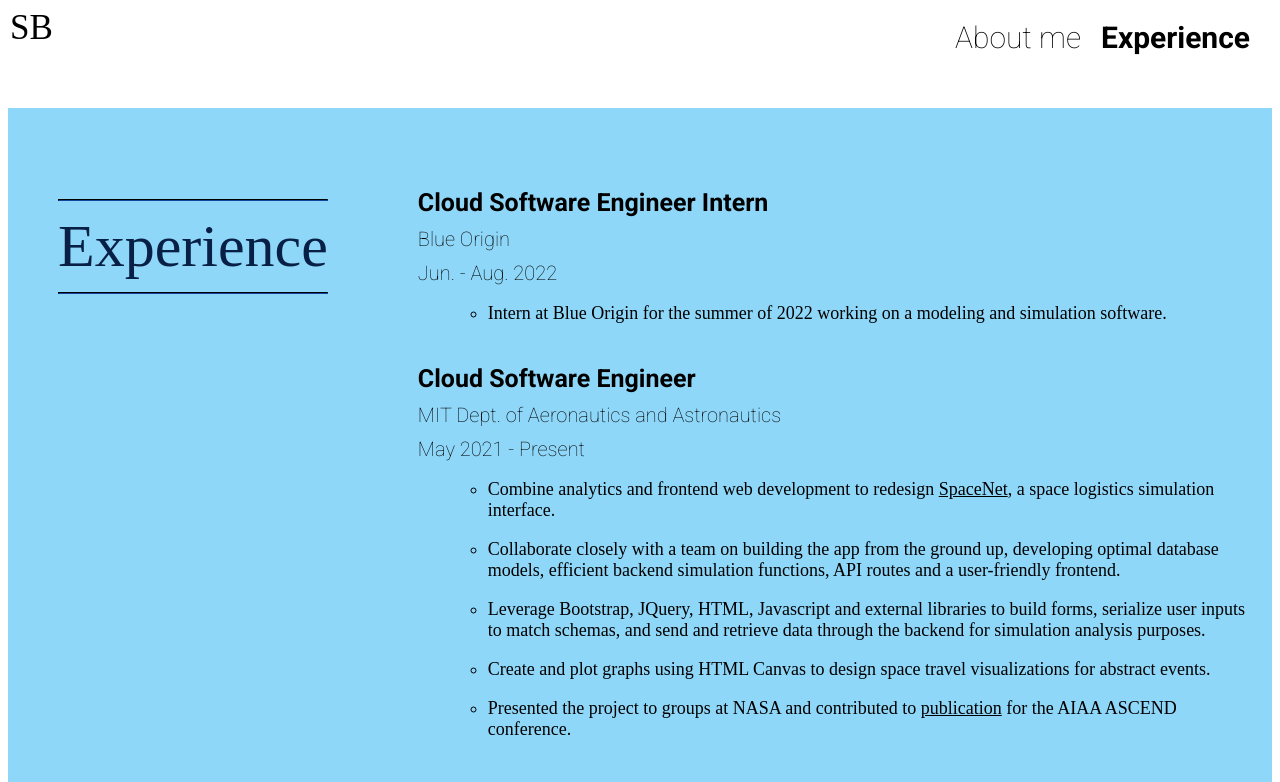
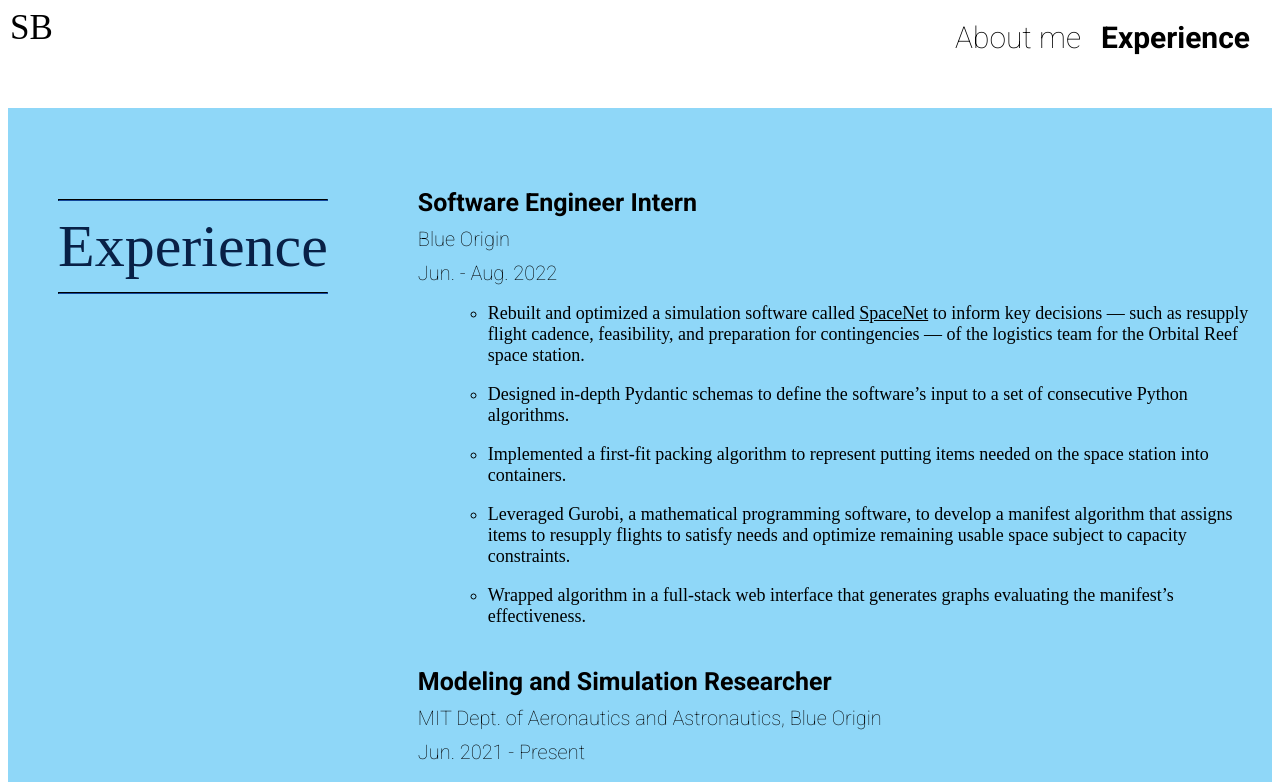
Before and after one commit to SarahBentley/SarahBentley-site, a React (Create React App) app: page /#/experience in a window 1280 px wide. Shown: the top 782 px of the page. Built offline with nearby package versions, Linux system fonts and the light colour scheme; a web font is replaced by a local one.

Commit message:
resume updates

```diff
--- a/src/Components/About.js
+++ b/src/Components/About.js
@@ -22,9 +22,9 @@
                     <div className="description">
                         <h2 className="u-textCenter">Hello!</h2>
                         <p>
-I am a rising junior at Massachusetts Institute of Technology from Los Angeles, California majoring in math with computer science. At MIT, I am using my studies to combine analytical and creative approaches to problem-solving. In my programming courses, I have learned not only the building blocks of Python but also best style practices, program parsimony, and how to write clean, comprehensible code. Through involved coding labs such as the development of an in-depth LISP Interpreter, I have a deep understanding of computer environments and learned to value efficiency over pure functionality.</p>
+I am a junior at Massachusetts Institute of Technology from Los Angeles, California majoring in math with computer science. At MIT, I am using my studies to combine analytical and creative approaches to problem-solving. In my programming courses, I have learned not only the building blocks of Python but also best style practices, program parsimony, and how to write clean, comprehensible code. I enjoy using computer science to solve advanced mathematical problems, especially those involving linear algebra and optimization.</p>
                         <p>
-                            Throughout my time at MIT, I've also grown especially interested in web development, modeling, and simulation. Check out my <Link to="/experience">experience</Link> page to learn about all the projects I have worked on.</p>
+                            Throughout my time at MIT, I've specifically grown interested in aerospace, modeling, and simulation. Check out my <Link to="/experience">experience</Link> page to learn about all the projects I have worked on.</p>
                     </div>
                 </div>
                 <hr width="200px" className="Blue"></hr>
@@ -45,17 +45,12 @@
                 </div>
                 <div className="AboutSection padded-cont">
                     <div className="half-flex">
+                        <img className="codeit-img" src="code_it.png"></img>
+                    </div>
+                    <div className="half-flex">
                         <h4 className="u-bold u-textCenter">MIT CodeIt</h4>
-                        <img className="codeit-img" src="code_it.png"></img>
                         <p>
                             I'm also a mentor for CodeIt, a program which teaches middle school-age female and nonbinary students how to code.
-                        </p>
-                    </div>
-                    <div className="half-flex">
-                        <h4 className="u-bold u-textCenter">Since Parkland</h4>
-                        <a href="https://sinceparkland.org/"><img className="sinceparkland-img" src="since_parkland_3.png"></img></a>
-                        <p>
-                            In high school, I worked on a project called <a href="https://sinceparkland.org/">Since Parkland</a>, in which I worked with a team of students to write a total of 1,200 obituaries for the teens who had died to gun violence since the shooting at Parkland.
                         </p>
                     </div>
                 </div>
--- a/src/Components/Experience.js
+++ b/src/Components/Experience.js
@@ -18,21 +18,25 @@
                         <hr className="line Blue"></hr>
                     </div>
                     <div className="right">
-                        <h4 className="experience-title">Cloud Software Engineer Intern</h4>
+                        <h4 className="experience-title">Software Engineer Intern</h4>
                         <h4 className="experience-subtitle">Blue Origin</h4>
                         <h4 className="experience-subtitle">Jun. - Aug. 2022</h4>
                             <ul className="experience-listings">
-                                <p><li>Intern at Blue Origin for the summer of 2022 working on a modeling and simulation software.</li></p>
+                                <p><li>Rebuilt and optimized a simulation software called <a href="http://spacenet.mit.edu/index.php">SpaceNet</a> to inform key decisions — such as resupply flight cadence, feasibility, and preparation for contingencies — of the logistics team for the Orbital Reef space station.</li></p>
+                                <p><li>Designed in-depth Pydantic schemas to define the software’s input to a set of consecutive Python algorithms.</li></p>
+                                <p><li>Implemented a first-fit packing algorithm to represent putting items needed on the space station into containers.</li></p>
+                                <p><li>Leveraged Gurobi, a mathematical programming software, to develop a manifest algorithm that assigns items to resupply flights to satisfy needs and optimize remaining usable space subject to capacity constraints.</li></p>
+                                <p><li>Wrapped algorithm in a full-stack web interface that generates graphs evaluating the manifest’s effectiveness.</li></p>
                             </ul>
 
-                        <h4 className="experience-title">Cloud Software Engineer</h4>
-                        <h4 className="experience-subtitle">MIT Dept. of Aeronautics and Astronautics</h4>
-                        <h4 className="experience-subtitle">May 2021 - Present</h4>
+                        <h4 className="experience-title">Modeling and Simulation Researcher</h4>
+                        <h4 className="experience-subtitle">MIT Dept. of Aeronautics and Astronautics, Blue Origin </h4>
+                        <h4 className="experience-subtitle">Jun. 2021 - Present</h4>
                             <ul className="experience-listings">
-                                <p><li>Combine analytics and frontend web development to redesign <a href="http://spacenet.mit.edu/index.php">SpaceNet</a>, a space logistics simulation interface.</li></p>
-                                <p><li>Collaborate closely with a team on building the app from the ground up, developing optimal database models, efficient backend simulation functions, API routes and a user-friendly frontend.</li></p>
-                                <p><li>Leverage Bootstrap, JQuery, HTML, Javascript and external libraries to build forms, serialize user inputs to match schemas, and send and retrieve data through the backend for simulation analysis purposes.</li></p>
-                                <p><li>Create and plot graphs using HTML Canvas to design space travel visualizations for abstract events.</li></p>
+                                <p><li>Continuous development and use of SpaceNet with both Blue Origin and a team of MIT graduate students, starting with an initial effort to transfer the old Java interface to the cloud in summer of 2021.</li></p>
+                                <p><li>Build the app from the ground up, coding schemas, simulation functions, API routes, and space travel visualizations.</li></p>
+                                <p><li>Use SpaceNet’s functionalities to implement a Taguchi array modeling framework, observing the effects of tweaking key variables and providing concrete metrics on logistics requirements for Orbital Reef.</li></p>
+                                <p><li>Working towards implementing a Monte Carlo simulation for in-depth analysis of feasibility and contingencies.</li></p>
                                 <p><li>Presented the project to groups at NASA and contributed to <a href="https://arc.aiaa.org/doi/abs/10.2514/6.2021-4068">publication</a> for the AIAA ASCEND conference.</li></p>
                             </ul>
 
@@ -80,7 +84,7 @@
                     <div className="right">
                         <ul>
                             <li>
-                                <p className="experience-subtitle">Python, JavaScript, Pydantic, HTML5, CSS, React, JQuery, MongoDB, Wordpress, and Git</p>
+                                <p className="experience-subtitle">Python, Pydantic, Gurobi, Javascript, HTML5, CSS, React, JQuery, MongoDB, Wordpress, and Git.</p>
                             </li>
                             <li>
                                 <p className="experience-subtitle">Proficiency in mathematics.</p>
```
